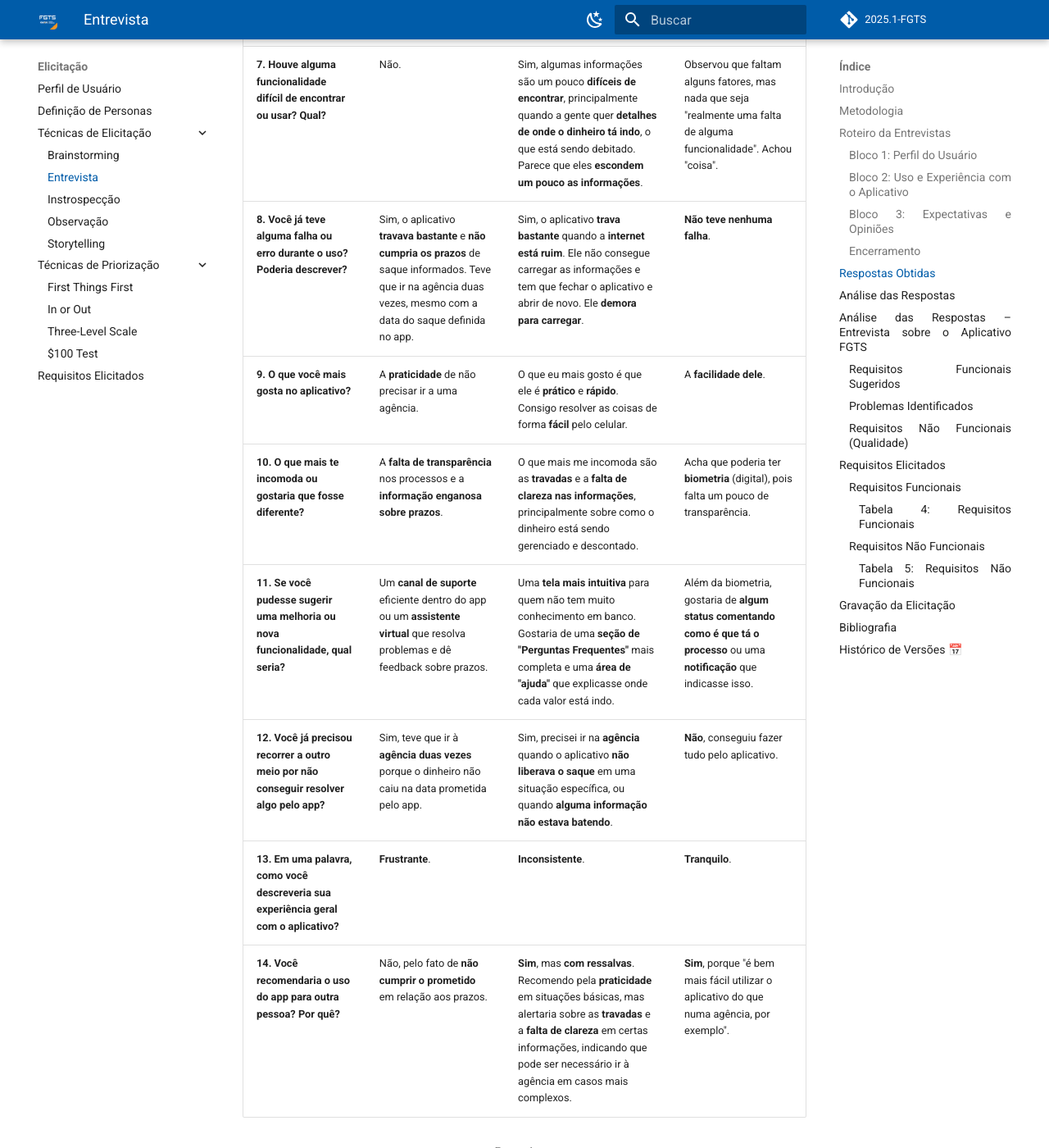
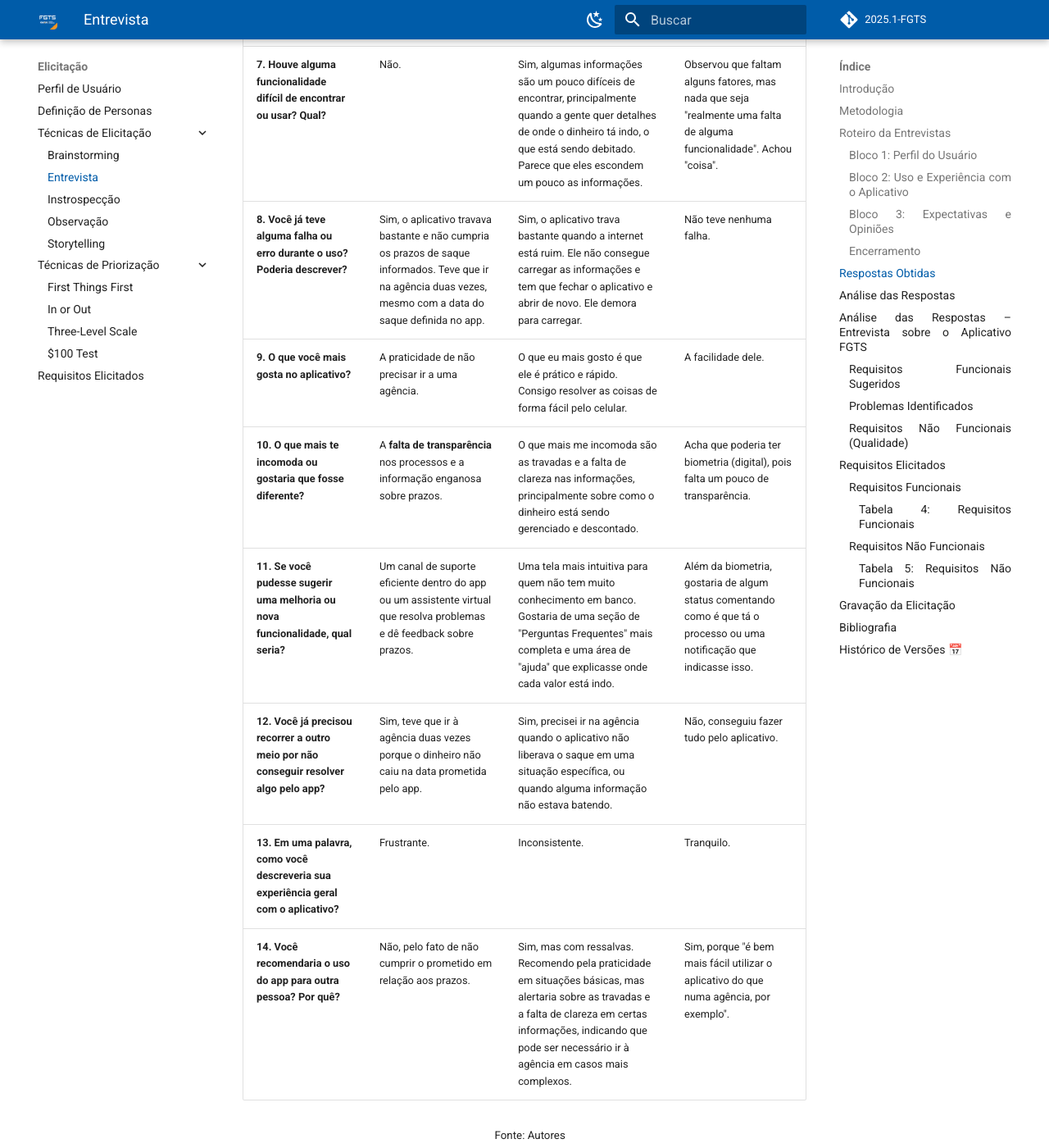
Before and after one commit to eduardodpms/REQ-FGTS, an MkDocs documentation site: the page built from docs/Elicitacao/Tecnicas-de-Elicitacao/Entrevista.md, in a window 1280 px wide and 1400 px high, scrolled down 3286 px. Shown: the whole window at 82% size. Built offline with MkDocs 1.6.1 and Material for MkDocs 9.7.7, drawn with Linux system fonts in a browser that asks for light colours; comment, search, counter and statistics services are not loaded; some of the changed text lies outside the part shown.

Commit message:
fix: tabela (entrevista

```diff
--- a/docs/Elicitacao/Tecnicas-de-Elicitacao/Entrevista.md
+++ b/docs/Elicitacao/Tecnicas-de-Elicitacao/Entrevista.md
@@ -130,20 +130,20 @@ As entrevistas foram divididas em blocos temáticos para facilitar a coleta de i
 
 |Pergunta|Entrevistado 1|Entrevistado 2|Entrevistado 3|
 |:---|:---|:---|:---|
-|**1. Você já utilizou o aplicativo do FGTS? Com que frequência?**|Utiliza o aplicativo **sempre que precisa**, desde que começou a trabalhar (2018).|Sim, **utilizo sempre que preciso**.|Utilizou **uma vez**.|
-|**2. Qual foi o principal motivo para usar o app na última vez?**|Sacar **dinheiro do FGTS** (saque-aniversário).|Acompanhar o **extrato do FGTS** e os **valores liberados** e **receber o saque-aniversário**.|Para **utilizar o saque de aniversário** (com o pai dele).|
-|**3. Como você conheceu o aplicativo?**|Pelo **trabalho** (empregador).|Conheci o aplicativo através de **notícias e pela mídia** quando comecei a trabalhar.|Conheceu a partir do **pai dele**.|
-|**4. Como foi sua experiência de login?**|Teve **dificuldade inicial** com o login por conta do cadastro, que era "bem burocrático e travava bastante".|Minha experiência de login foi **razoável**. O aplicativo **travou algumas vezes**, mas no geral deu certo. Tive que **tentar algumas vezes** para entrar.|Achou ela **tranquila**.|
-|**5. Quais funcionalidades do aplicativo você já utilizou?**|Usou para **solicitar o saque do FGTS** e **ver extrato**.|As funcionalidades que eu mais utilizo são a **consulta de saldo**, o **extrato do FGTS** e a funcionalidade de **sacar o FGTS** quando liberado.|Utilizou o **saque-aniversário**.|
-|**6. Como você avalia a facilidade de uso do aplicativo?**|Considera **fácil de usar**.|Em uma escala de 1 a 5, sendo 5 muito fácil, eu avaliaria com **4**. Não é muito fácil por conta das **travadas** e porque **algumas informações são um pouco escondidas**.|Achou ele **simples**.|
-|**7. Houve alguma funcionalidade difícil de encontrar ou usar? Qual?**|Não.|Sim, algumas informações são um pouco **difíceis de encontrar**, principalmente quando a gente quer **detalhes de onde o dinheiro tá indo**, o que está sendo debitado. Parece que eles **escondem um pouco as informações**.|Observou que faltam alguns fatores, mas nada que seja "realmente uma falta de alguma funcionalidade". Achou "coisa".|
-|**8. Você já teve alguma falha ou erro durante o uso? Poderia descrever?**|Sim, o aplicativo **travava bastante** e **não cumpria os prazos** de saque informados. Teve que ir na agência duas vezes, mesmo com a data do saque definida no app.|Sim, o aplicativo **trava bastante** quando a **internet está ruim**. Ele não consegue carregar as informações e tem que fechar o aplicativo e abrir de novo. Ele **demora para carregar**.|**Não teve nenhuma falha**.|
-|**9. O que você mais gosta no aplicativo?**|A **praticidade** de não precisar ir a uma agência.|O que eu mais gosto é que ele é **prático** e **rápido**. Consigo resolver as coisas de forma **fácil** pelo celular.|A **facilidade dele**.|
-|**10. O que mais te incomoda ou gostaria que fosse diferente?**|A **falta de transparência** nos processos e a **informação enganosa sobre prazos**.|O que mais me incomoda são as **travadas** e a **falta de clareza nas informações**, principalmente sobre como o dinheiro está sendo gerenciado e descontado.|Acha que poderia ter **biometria** (digital), pois falta um pouco de transparência.|
-|**11. Se você pudesse sugerir uma melhoria ou nova funcionalidade, qual seria?**|Um **canal de suporte** eficiente dentro do app ou um **assistente virtual** que resolva problemas e dê feedback sobre prazos.|Uma **tela mais intuitiva** para quem não tem muito conhecimento em banco. Gostaria de uma **seção de "Perguntas Frequentes"** mais completa e uma **área de "ajuda"** que explicasse onde cada valor está indo.|Além da biometria, gostaria de **algum status comentando como é que tá o processo** ou uma **notificação** que indicasse isso.|
-|**12. Você já precisou recorrer a outro meio por não conseguir resolver algo pelo app?**|Sim, teve que ir à **agência duas vezes** porque o dinheiro não caiu na data prometida pelo app.|Sim, precisei ir na **agência** quando o aplicativo **não liberava o saque** em uma situação específica, ou quando **alguma informação não estava batendo**.|**Não**, conseguiu fazer tudo pelo aplicativo.|
-|**13. Em uma palavra, como você descreveria sua experiência geral com o aplicativo?**|**Frustrante**.|**Inconsistente**.|**Tranquilo**.|
-|**14. Você recomendaria o uso do app para outra pessoa? Por quê?**|Não, pelo fato de **não cumprir o prometido** em relação aos prazos.|**Sim**, mas **com ressalvas**. Recomendo pela **praticidade** em situações básicas, mas alertaria sobre as **travadas** e a **falta de clareza** em certas informações, indicando que pode ser necessário ir à agência em casos mais complexos.|**Sim**, porque "é bem mais fácil utilizar o aplicativo do que numa agência, por exemplo".|
+|**1. Você já utilizou o aplicativo do FGTS? Com que frequência?**|Utiliza o aplicativo sempre que precisa, desde que começou a trabalhar (2018).|Sim, utilizo sempre que preciso.|Utilizou uma vez.|
+|**2. Qual foi o principal motivo para usar o app na última vez?**|Sacar **dinheiro do FGTS** (saque-aniversário).|Acompanhar o extrato do FGTS e os valores liberados e receber o saque-aniversário.|Para utilizar o saque de aniversário (com o pai dele).|
+|**3. Como você conheceu o aplicativo?**|Pelo trabalho (empregador).|Conheci o aplicativo através de notícias e pela mídia quando comecei a trabalhar.|Conheceu a partir do pai dele.|
+|**4. Como foi sua experiência de login?**|Teve dificuldade inicial com o login por conta do cadastro, que era "bem burocrático e travava bastante".|Minha experiência de login foi razoável. O aplicativo travou algumas vezes, mas no geral deu certo. Tive que tentar algumas vezes para entrar.|Achou ela tranquila.|
+|**5. Quais funcionalidades do aplicativo você já utilizou?**|Usou para solicitar o saque do FGTS e ver extrato.|As funcionalidades que eu mais utilizo são a consulta de saldo, o extrato do FGTS e a funcionalidade de sacar o FGTS quando liberado.|Utilizou o saque-aniversário.|
+|**6. Como você avalia a facilidade de uso do aplicativo?**|Considera fácil de usar.|Em uma escala de 1 a 5, sendo 5 muito fácil, eu avaliaria com 4. Não é muito fácil por conta das travadas e porque algumas informações são um pouco escondidas.|Achou ele simples.|
+|**7. Houve alguma funcionalidade difícil de encontrar ou usar? Qual?**|Não.|Sim, algumas informações são um pouco difíceis de encontrar, principalmente quando a gente quer detalhes de onde o dinheiro tá indo, o que está sendo debitado. Parece que eles escondem um pouco as informações.|Observou que faltam alguns fatores, mas nada que seja "realmente uma falta de alguma funcionalidade". Achou "coisa".|
+|**8. Você já teve alguma falha ou erro durante o uso? Poderia descrever?**|Sim, o aplicativo travava bastante e não cumpria os prazos de saque informados. Teve que ir na agência duas vezes, mesmo com a data do saque definida no app.|Sim, o aplicativo trava bastante quando a internet está ruim. Ele não consegue carregar as informações e tem que fechar o aplicativo e abrir de novo. Ele demora para carregar.|Não teve nenhuma falha.|
+|**9. O que você mais gosta no aplicativo?**|A praticidade de não precisar ir a uma agência.|O que eu mais gosto é que ele é prático e rápido. Consigo resolver as coisas de forma fácil pelo celular.|A facilidade dele.|
+|**10. O que mais te incomoda ou gostaria que fosse diferente?**|A **falta de transparência** nos processos e a informação enganosa sobre prazos.|O que mais me incomoda são as travadas e a falta de clareza nas informações, principalmente sobre como o dinheiro está sendo gerenciado e descontado.|Acha que poderia ter biometria (digital), pois falta um pouco de transparência.|
+|**11. Se você pudesse sugerir uma melhoria ou nova funcionalidade, qual seria?**|Um canal de suporte eficiente dentro do app ou um assistente virtual que resolva problemas e dê feedback sobre prazos.|Uma tela mais intuitiva para quem não tem muito conhecimento em banco. Gostaria de uma seção de "Perguntas Frequentes" mais completa e uma área de "ajuda" que explicasse onde cada valor está indo.|Além da biometria, gostaria de algum status comentando como é que tá o processo ou uma notificação que indicasse isso.|
+|**12. Você já precisou recorrer a outro meio por não conseguir resolver algo pelo app?**|Sim, teve que ir à agência duas vezes porque o dinheiro não caiu na data prometida pelo app.|Sim, precisei ir na agência quando o aplicativo não liberava o saque em uma situação específica, ou quando alguma informação não estava batendo.|Não, conseguiu fazer tudo pelo aplicativo.|
+|**13. Em uma palavra, como você descreveria sua experiência geral com o aplicativo?**|Frustrante.|Inconsistente.|Tranquilo.|
+|**14. Você recomendaria o uso do app para outra pessoa? Por quê?**|Não, pelo fato de não cumprir o prometido em relação aos prazos.|Sim, mas com ressalvas. Recomendo pela praticidade em situações básicas, mas alertaria sobre as travadas e a falta de clareza em certas informações, indicando que pode ser necessário ir à agência em casos mais complexos.|Sim, porque "é bem mais fácil utilizar o aplicativo do que numa agência, por exemplo".|
 
 <p style="font-size: 10pt; text-align: center;">Fonte: Autores</p>
 
```
Also changed, not shown: other parts of docs/Elicitacao/Tecnicas-de-Elicitacao/Entrevista.md (+1 -0 lines).
